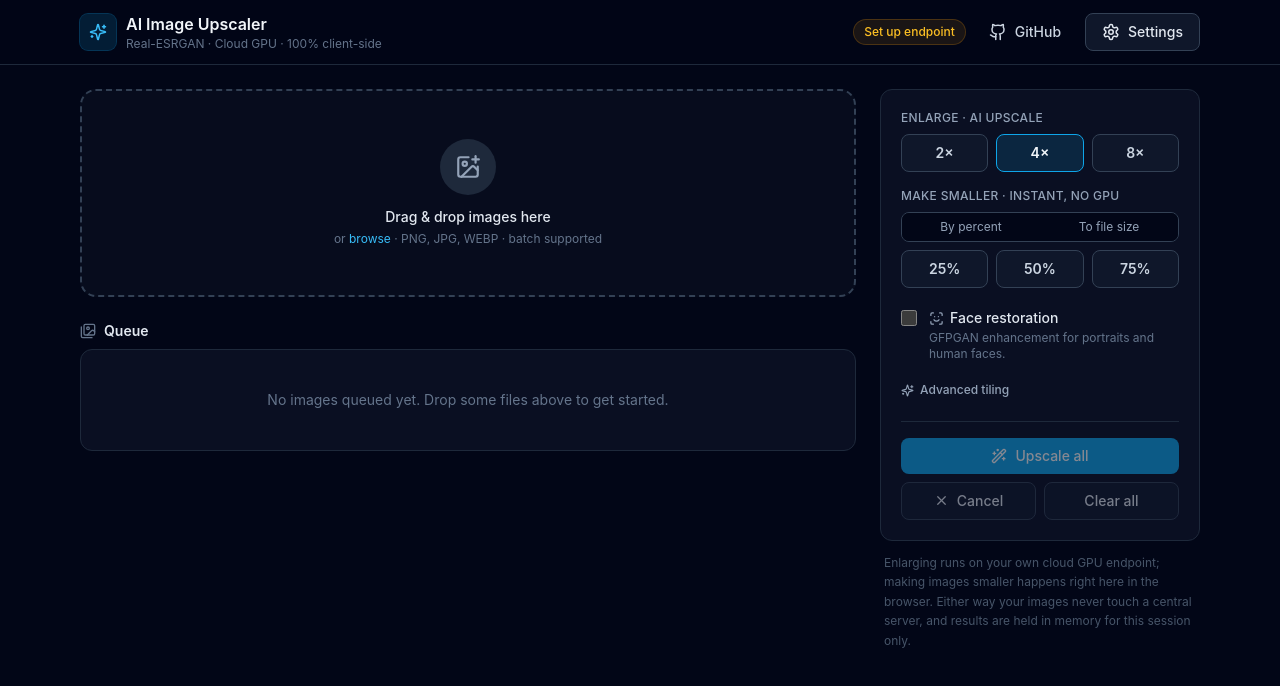
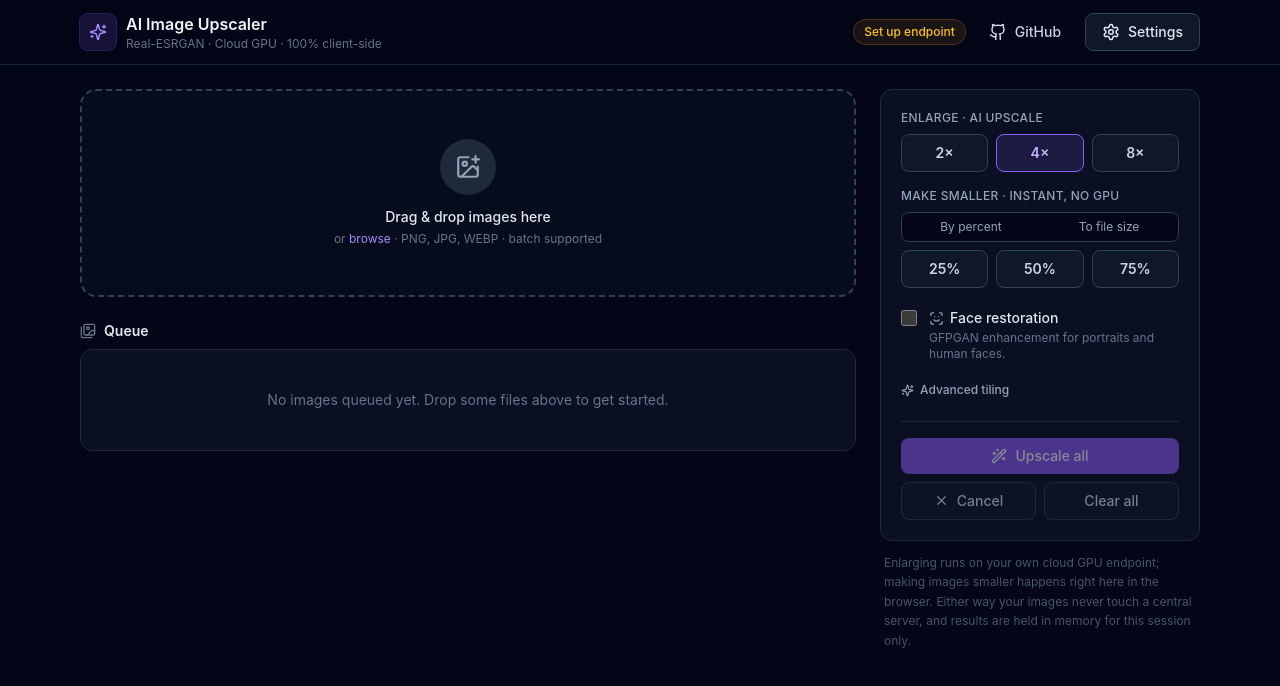
Before and after one commit to zhnuksyh/img-upscaler, a React (Vite) app: page / in a window 1280 px wide. Shown: the top 686 px of the page. Built offline with nearby package versions, Linux system fonts and the light colour scheme.

Commit message:
feat: switch the accent colour to purple
Define the full brand ramp (300-600) on Tailwind's violet. brand-300 was
referenced in ten places but never defined, so those elements rendered
with no colour at all.

```diff
--- a/tailwind.config.js
+++ b/tailwind.config.js
@@ -4,11 +4,28 @@
   darkMode: 'class',
   theme: {
     extend: {
+      fontFamily: {
+        // Poppins throughout; self-hosted via @fontsource (see main.tsx).
+        sans: [
+          'Poppins',
+          'ui-sans-serif',
+          'system-ui',
+          '-apple-system',
+          'Segoe UI',
+          'Roboto',
+          'Helvetica',
+          'Arial',
+          'sans-serif',
+        ],
+      },
       colors: {
+        // Accent ramp (Tailwind "violet"). Keep these in sync with the
+        // theme-color / icon purple in index.html + public/icon-*.svg.
         brand: {
-          400: '#38bdf8',
-          500: '#0ea5e9',
-          600: '#0284c7',
+          300: '#c4b5fd',
+          400: '#a78bfa',
+          500: '#8b5cf6',
+          600: '#7c3aed',
         },
       },
       keyframes: {
```
